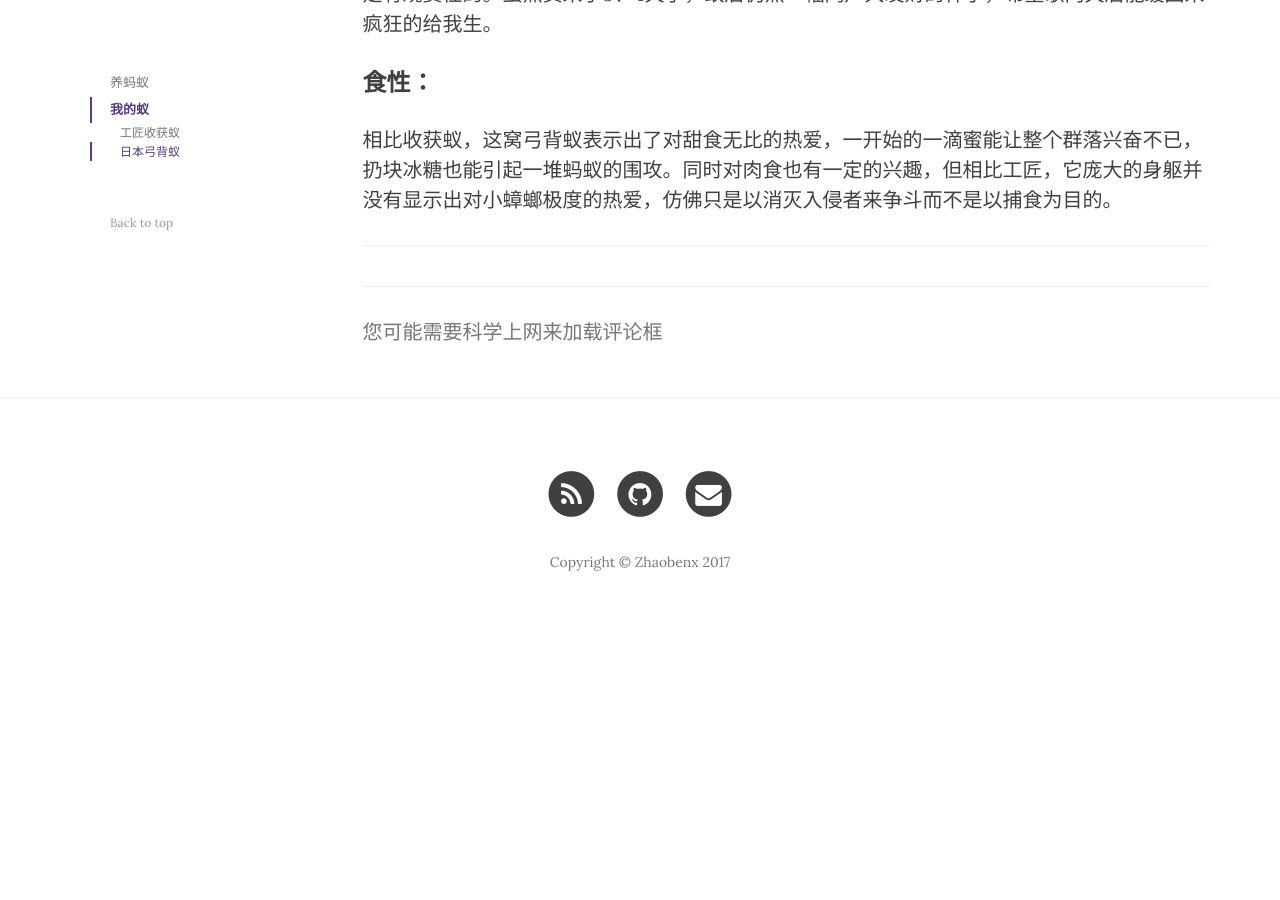
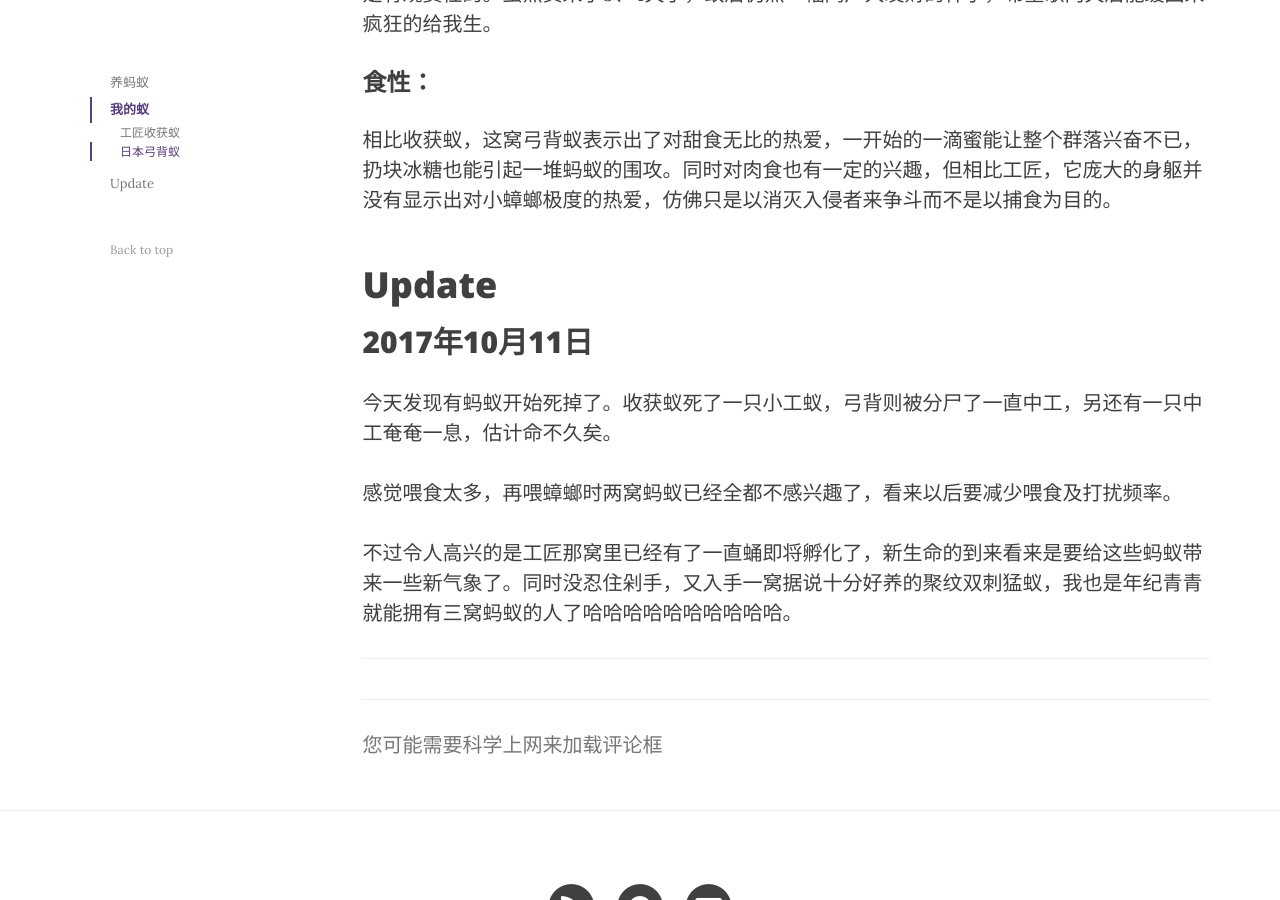
Before and after one commit to zhaobenx/zhaobenx.github.io, a Jekyll site: the page built from _posts/2017-10-10-love-ants.md, in a window 1280 px wide and 900 px high, scrolled down 1887 px. Built offline with Jekyll 4.4.1, drawn with Linux system fonts in a browser that asks for light colours; nearby versions of some CDN libraries; comment, search, counter and statistics services are not loaded; before the commit the page ends 2525 px from its top, so only the background shows below that.

Commit message:
Update post

```diff
--- a/_posts/2017-10-10-love-ants.md
+++ b/_posts/2017-10-10-love-ants.md
@@ -17,7 +17,7 @@ comments: true
 
 # 我的蚁
 
-* ##  工匠收获蚁
+*   ##  工匠收获蚁
 
 相比日本弓背蚁来说，此类蚂蚁体型稍显娇小，在我收到日本弓背蚁之前还没有这么意识到，一对比就更明显了。但是优点明显，喂一堆种子放上喂水器，甩手走人就可以放养了。而且群落养大后各类种子的收集明显会漂亮很多。
 
@@ -38,3 +38,15 @@ comments: true
 ### 食性：
 
 相比收获蚁，这窝弓背蚁表示出了对甜食无比的热爱，一开始的一滴蜜能让整个群落兴奋不已，扔块冰糖也能引起一堆蚂蚁的围攻。同时对肉食也有一定的兴趣，但相比工匠，它庞大的身躯并没有显示出对小蟑螂极度的热爱，仿佛只是以消灭入侵者来争斗而不是以捕食为目的。
+
+
+
+# Update
+
+## 2017年10月11日
+
+今天发现有蚂蚁开始死掉了。收获蚁死了一只小工蚁，弓背则被分尸了一直中工，另还有一只中工奄奄一息，估计命不久矣。
+
+感觉喂食太多，再喂蟑螂时两窝蚂蚁已经全都不感兴趣了，看来以后要减少喂食及打扰频率。
+
+不过令人高兴的是工匠那窝里已经有了一直蛹即将孵化了，新生命的到来看来是要给这些蚂蚁带来一些新气象了。同时没忍住剁手，又入手一窝据说十分好养的聚纹双刺猛蚁，我也是年纪青青就能拥有三窝蚂蚁的人了哈哈哈哈哈哈哈哈哈哈。
```
